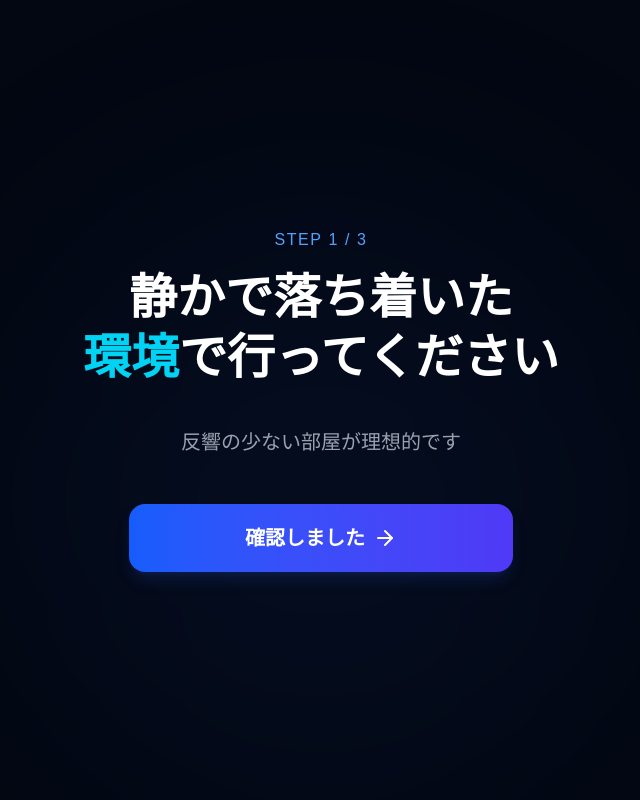
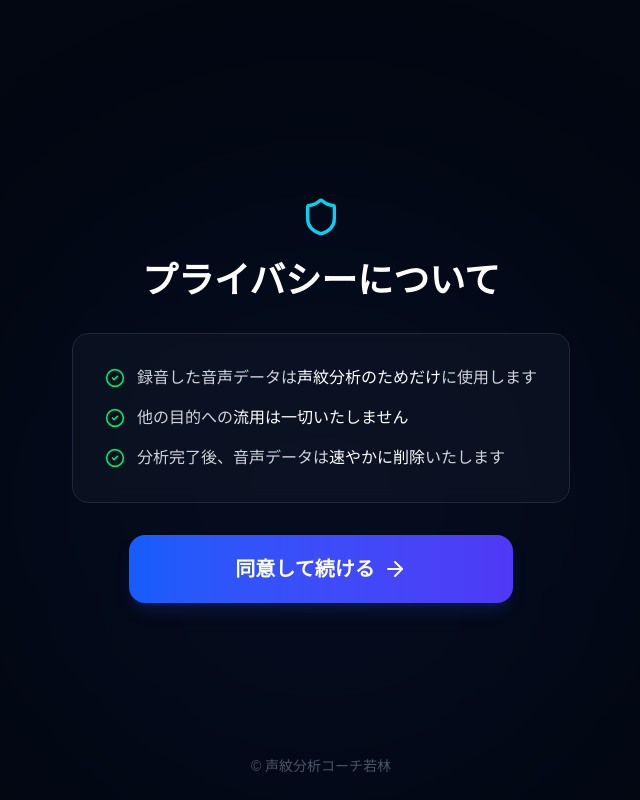
Before and after one commit to bayashichan/voice, a Next.js app: page / in a window 1280 px wide. Both pictures are taken after a click on the button "はじめる". Shown: the whole page, without its empty margins (319-959 px from the left). Built offline with nearby package versions, Linux system fonts and the light colour scheme.

Commit message:
feat: 著作権表示とプライバシーポリシー画面を追加

```diff
--- a/app/page.tsx
+++ b/app/page.tsx
@@ -1,14 +1,14 @@
 "use client";
 
 import { useState, useRef, useEffect } from "react";
-import { Mic, CheckCircle2, AlertCircle, Loader2, Volume2, ArrowRight, Smartphone, Monitor, Settings } from "lucide-react";
+import { Mic, CheckCircle2, AlertCircle, Loader2, Volume2, ArrowRight, Smartphone, Monitor, Settings, Shield } from "lucide-react";
 import { AudioRecorder, AudioRecorderResult } from "@/utils/audioRecorder";
 import { GlowCountdown } from "@/components/GlowCountdown";
 import { AudioVisualizer } from "@/components/AudioVisualizer";
 import { blobToBase64 } from "@/utils/fileHelpers";
 import { cn } from "@/utils/cn";
 
-type AppState = "intro" | "step1" | "step2" | "step3" | "micTest" | "countdown" | "recording" | "uploading" | "completed" | "error";
+type AppState = "intro" | "privacy" | "step1" | "step2" | "step3" | "micTest" | "countdown" | "recording" | "uploading" | "completed" | "error";
 type DeviceType = "ios" | "android" | "pc";
 
 export default function Home() {
@@ -35,7 +35,8 @@ export default function Home() {
 
   // ステップ進行
   const nextStep = () => {
-    if (appState === "intro") setAppState("step1");
+    if (appState === "intro") setAppState("privacy");
+    else if (appState === "privacy") setAppState("step1");
     else if (appState === "step1") setAppState("step2");
     else if (appState === "step2") setAppState("step3");
     else if (appState === "step3") setAppState("micTest");
@@ -231,6 +232,48 @@ export default function Home() {
             <span className="text-white font-medium">高品質な音声録音</span>を行います
           </p>
           <ConfirmButton onClick={nextStep} text="はじめる" />
+
+          {/* フッター */}
+          <div className="absolute bottom-4 md:bottom-6 left-0 right-0 text-center text-xs md:text-sm text-gray-600">
+            © 声紋分析コーチ若林
+          </div>
+        </FullScreenWrapper>
+      )}
+
+      {/* State: PRIVACY - プライバシーポリシー */}
+      {appState === "privacy" && (
+        <FullScreenWrapper>
+          <div className="flex items-center justify-center gap-3 text-cyan-400 mb-6">
+            <Shield className="w-8 h-8 md:w-10 md:h-10" />
+          </div>
+          <h2 className="text-2xl md:text-4xl font-bold text-white mb-6 md:mb-8">
+            プライバシーについて
+          </h2>
+          <div className="bg-gray-900/50 backdrop-blur-sm rounded-2xl p-6 md:p-8 border border-gray-800 text-left space-y-4 mb-8">
+            <div className="flex items-start gap-3">
+              <CheckCircle2 className="w-5 h-5 text-green-400 mt-0.5 flex-shrink-0" />
+              <p className="text-sm md:text-base text-gray-300">
+                録音した音声データは<span className="text-white font-medium">声紋分析のためだけ</span>に使用します
+              </p>
+            </div>
+            <div className="flex items-start gap-3">
+              <CheckCircle2 className="w-5 h-5 text-green-400 mt-0.5 flex-shrink-0" />
+              <p className="text-sm md:text-base text-gray-300">
+                他の目的への<span className="text-white font-medium">流用は一切いたしません</span>
+              </p>
+            </div>
+            <div className="flex items-start gap-3">
+              <CheckCircle2 className="w-5 h-5 text-green-400 mt-0.5 flex-shrink-0" />
+              <p className="text-sm md:text-base text-gray-300">
+                分析完了後、音声データは<span className="text-white font-medium">速やかに削除</span>いたします
+              </p>
+            </div>
+          </div>
+          <ConfirmButton onClick={nextStep} text="同意して続ける" />
+
+          <div className="absolute bottom-4 md:bottom-6 left-0 right-0 text-center text-xs md:text-sm text-gray-600">
+            © 声紋分析コーチ若林
+          </div>
         </FullScreenWrapper>
       )}
 
@@ -439,12 +482,18 @@ export default function Home() {
               <h2 className="text-2xl md:text-3xl font-bold text-green-400 mb-3">保存完了</h2>
               <p className="text-gray-300 text-base md:text-lg">声紋データの送信が完了しました。<br />ご協力ありがとうございました。</p>
             </div>
+            <p className="text-xs md:text-sm text-gray-500 text-center">
+              ※ 音声データは分析完了後、速やかに削除いたします
+            </p>
             <button
               onClick={resetApp}
               className="px-6 py-3 bg-gray-800 rounded-full text-sm md:text-base font-medium hover:bg-gray-700 transition-colors"
             >
               最初の画面に戻る
             </button>
+            <div className="text-xs text-gray-600 mt-4">
+              © 声紋分析コーチ若林
+            </div>
           </div>
         )}
 
```
